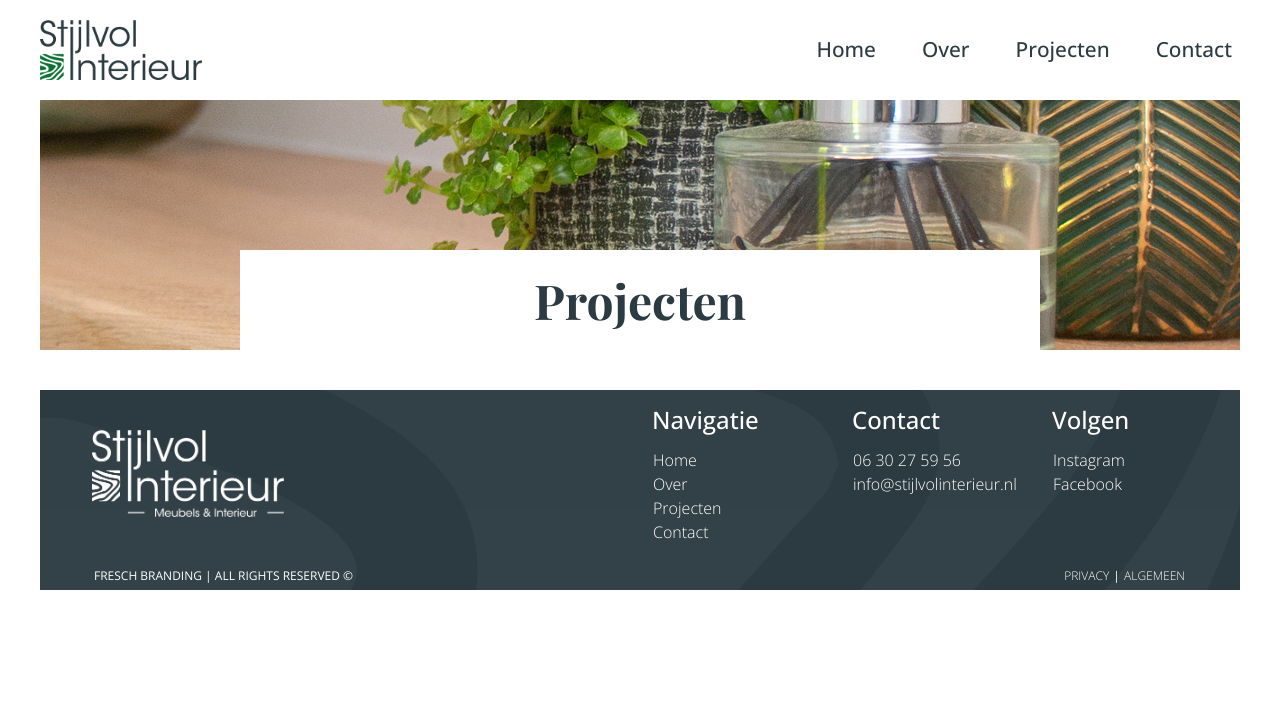
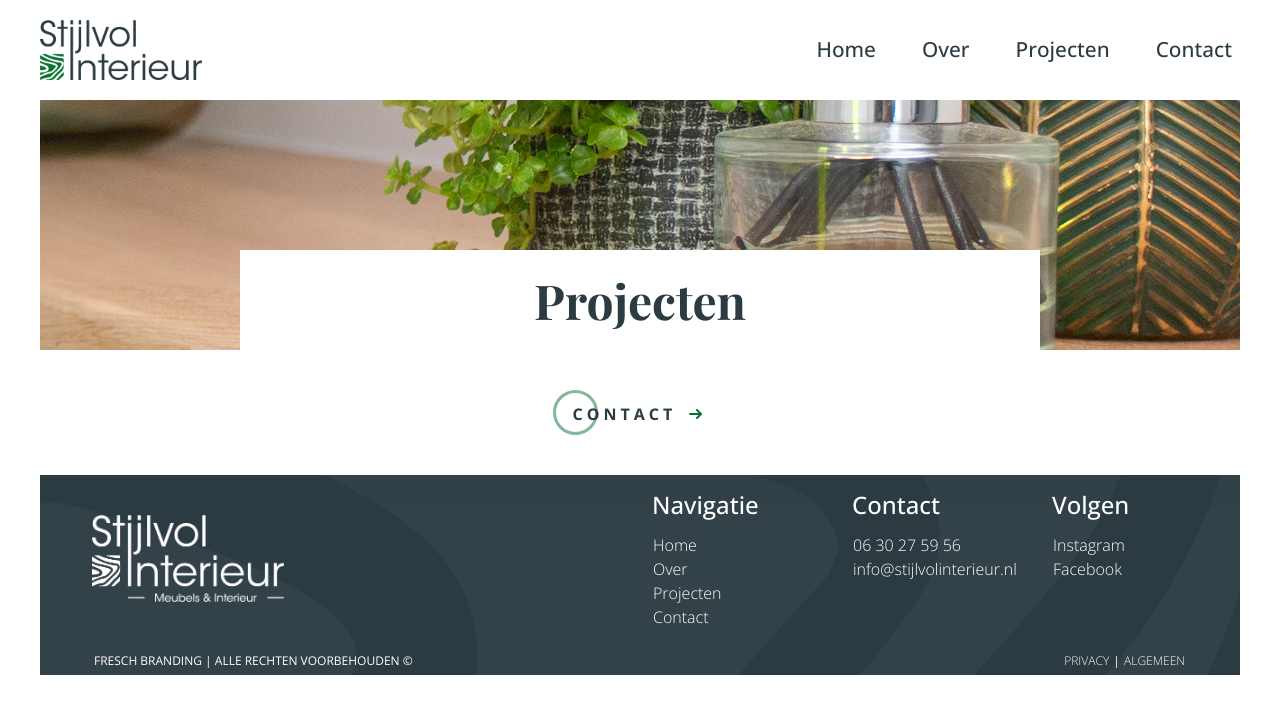
Before and after one commit to FRESCH-Branding/Stijlvol-Interieur, a Vue app: page /projecten in a window 1280 px wide. Shown: the top 714 px of the page. Built offline with nearby package versions, Linux system fonts and the light colour scheme.

Commit message:
button component

```diff
--- a/src/assets/global.css
+++ b/src/assets/global.scss
@@ -59,33 +59,27 @@ h1 {
     font-family: var(--Bold);
     font-size: var(--Titel);
     color: var(--gray);
-    /* text-align: center;
-    padding-top: 100px; */
 }
 
 h2 {
     font-family: var(--Playfair);
     font-size: 3rem;
     color: var(--white);
-    /* letter-spacing: 4px; */
 }
 
 h3 {
     font-family: var(--Playfair);
     font-size: 3rem;
     color: var(--gray);
-    /* letter-spacing: 4px; */
 }
 
 h4 {
     font-family: var(--Light);
     font-size: 1.3rem;
     color: var(--white);
-    /* letter-spacing: 4px; */
 }
 
 ul,
-ul
 ul li a {
     text-decoration: none;
     list-style-type: none;
--- /dev/null
+++ b/src/components/Button.vue
@@ -0,0 +1,94 @@
+<template>
+    <div class="button">
+        <div class="cta">
+
+            <span><slot></slot></span>
+            <svg width="13px" height="10px" viewBox="0 0 13 10">
+                <path d="M1,5 L11,5"></path>
+                <polyline points="8 1 12 5 8 9"></polyline>
+            </svg>
+        </div>
+    </div>
+
+</template>
+
+<script>
+export default {
+    name: "Button",
+
+}
+</script>
+
+<style lang="scss">
+.button {
+    display: grid;
+    color: var(--Gray);
+
+    a {
+        color: var(--Gray);
+        text-decoration: none;
+        color: inherit;
+        font-family: var(--Bold);
+    }
+}
+
+.cta {
+    position: relative;
+    margin: auto;
+    line-height: 45px;
+    padding: 0 20px;
+    transition: all .2s ease;
+
+    &:before {
+        content: "";
+        position: absolute;
+        top: 0;
+        left: 0;
+        display: block;
+        border-radius: 28px;
+        border: 3px solid rgba(#077132, .5);
+        width: 45px;
+        height: 45px;
+        transition: all .3s ease;
+    }
+
+    span {
+        position: relative;
+        font-size: 16px;
+        line-height: 18px;
+        letter-spacing: .25em;
+        text-transform: uppercase;
+        vertical-align: middle;
+    }
+
+    svg {
+        position: relative;
+        top: 0;
+        margin-left: 10px;
+        fill: none;
+        stroke-linecap: round;
+        stroke-linejoin: round;
+        stroke: var(--Green);
+        stroke-width: 2;
+        transform: translateX(-5px);
+        transition: all .3s ease;
+    }
+
+    &:hover {
+    &:before {
+        width: 100%;
+        border: 3px solid rgba(#077132, .5);
+    }
+
+    svg {
+        transform: translateX(0);
+    }
+    }
+
+    &:active {
+        transform: scale(.96);
+
+    }
+}
+
+</style>
--- a/src/components/Footer.vue
+++ b/src/components/Footer.vue
@@ -79,7 +79,7 @@
           <a href="https://freschbranding.nl/" target="_blank"
               >FRESCH BRANDING
           </a>
-            | All rights reserved ©
+            | alle rechten voorbehouden ©
         </div>
         <div class="col copywrite-col text-end">
           <router-link :to="{ name: ''}" class="footer-link"> Privacy </router-link>
--- a/src/components/Header.vue
+++ b/src/components/Header.vue
@@ -50,9 +50,10 @@ export default {
     padding: 15vh;
     color: var(--White);
 
-    font-family: var(--Semi);
+    font-family: var(--Bold);
     font-size: var(--Kopje);
     margin: 100px 0;
+    line-height: 40px;
     padding: 0;
 }
 
--- a/src/main.js
+++ b/src/main.js
@@ -1,5 +1,5 @@
 import "bootstrap/dist/css/bootstrap.css";
-import "./assets/global.css";
+import "./assets/global.scss";
 import { createApp } from "vue";
 import App from "./App.vue";
 import router from "./router";
--- a/src/views/Contact.vue
+++ b/src/views/Contact.vue
@@ -1,11 +1,16 @@
 <template>
-    <Header title='Contact'/>
+    <Header :title="pagename"/>
 </template>
 
 <script>
 import Header from '../components/Header';
 
 export default {
+    data () {
+        return {
+            pagename: 'Contact'
+        }
+    },
     components: {
         Header,
     }
@@ -13,6 +18,6 @@ export default {
 
 </script>
 
-<style>
+<style lang="scss">
 
 </style>
--- a/src/views/Over.vue
+++ b/src/views/Over.vue
@@ -1,5 +1,5 @@
 <template>
-    <Header title='Stijlvol Interieur'/>
+    <Header :title="pagename"/>
     <div class="container text-center">
         <div class="row justify-content-center">
             <div class="col-8">
@@ -21,6 +21,11 @@
 import Header from '../components/Header';
 
 export default {
+    data () {
+        return {
+            pagename: 'Stijlvol Interieur'
+        }
+    },
     components: {
         Header,
     }
@@ -29,6 +34,6 @@ export default {
 
 </script>
 
-<style>
+<style lang="scss">
 
 </style>
--- a/src/views/Projecten.vue
+++ b/src/views/Projecten.vue
@@ -1,18 +1,28 @@
 <template>
-    <Header title='Projecten'/>
+    <Header :title="pagename"/>
+    <Button>
+        <router-link :to="{ name: 'Contact'}"> Contact </router-link>
+    </Button>
 </template>
 
 <script>
 import Header from '../components/Header';
+import Button from '../components/Button';
 
 export default {
+    data () {
+        return {
+            pagename: 'Projecten'
+        }
+    },
     components: {
         Header,
+        Button
     }
 }
 
 </script>
 
-<style>
+<style lang="scss">
 
 </style>
```
